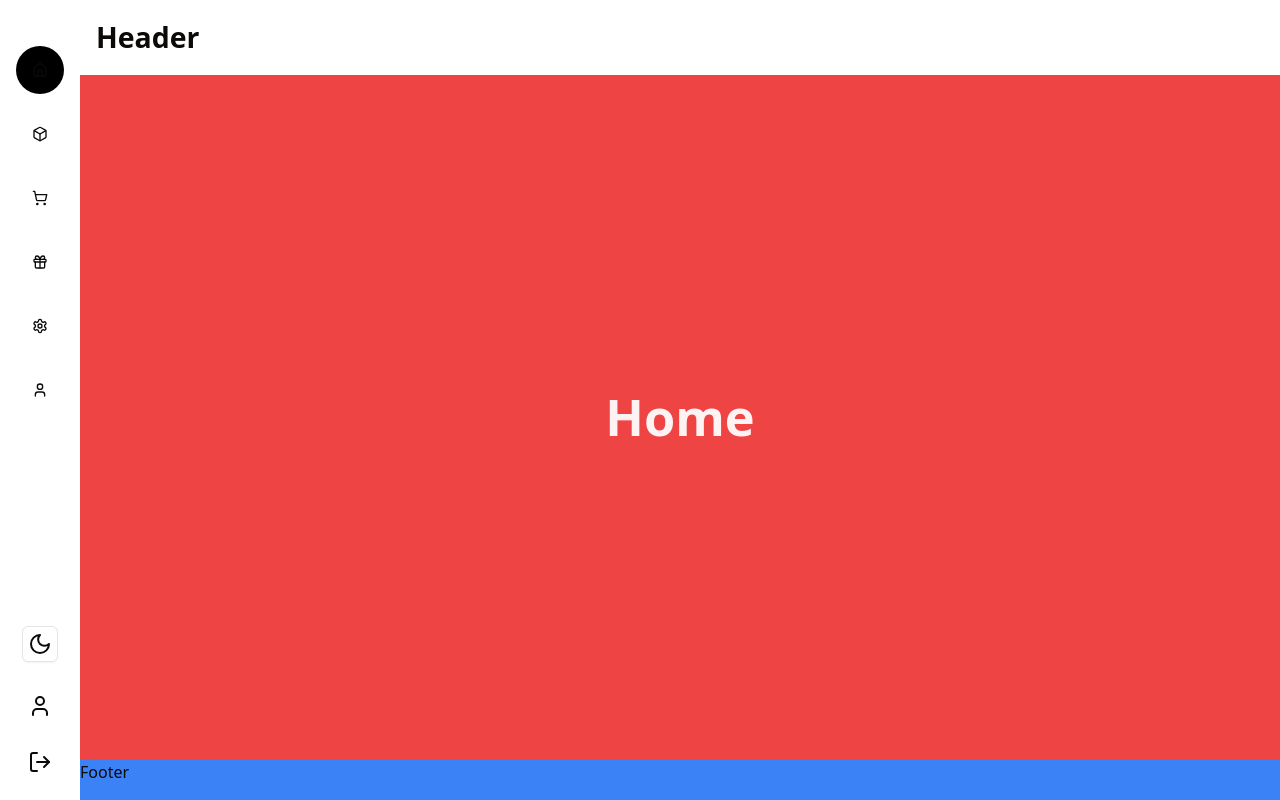
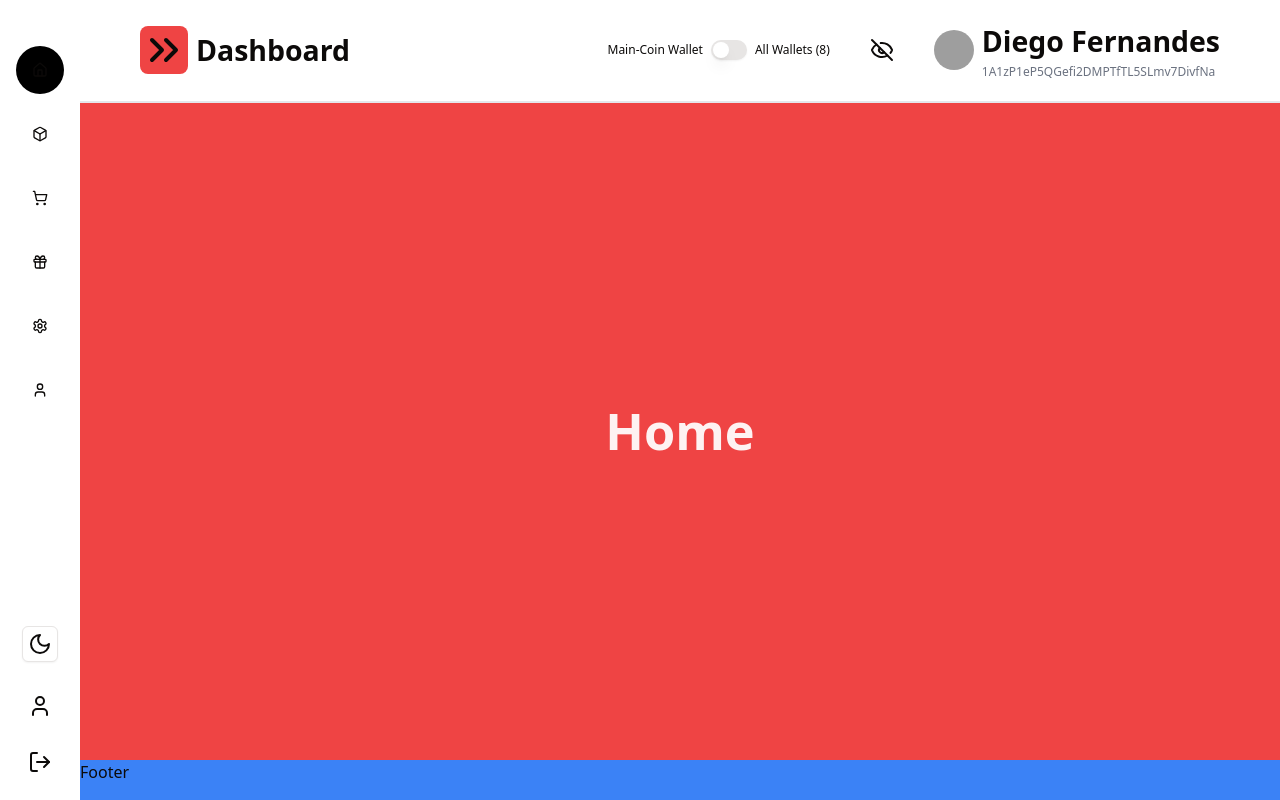
Before and after one commit to AdrienPoua/tekkare_test, a React (Vite) app: page / in a window 1280 px wide. Built offline with nearby package versions, Linux system fonts and the light colour scheme; grey boxes are pictures that could not be loaded.

Commit message:
header done

```diff
--- a/package.json
+++ b/package.json
@@ -10,10 +10,12 @@
     "preview": "vite preview"
   },
   "dependencies": {
+    "@radix-ui/react-avatar": "^1.1.0",
     "@radix-ui/react-dropdown-menu": "^2.1.1",
     "@radix-ui/react-icons": "^1.3.0",
     "@radix-ui/react-label": "^2.1.0",
     "@radix-ui/react-slot": "^1.1.0",
+    "@radix-ui/react-switch": "^1.1.0",
     "@radix-ui/react-tooltip": "^1.1.2",
     "@reduxjs/toolkit": "^2.2.7",
     "@tanstack/react-query": "^5.55.0",
--- a/src/components/Header.tsx
+++ b/src/components/Header.tsx
@@ -1,18 +1,80 @@
 import useDeviceType from "../contexts/breakpoints";
+import { useLocation } from "react-router-dom";
+import { ChevronsRight, EyeOff } from "lucide-react";
+import { Label } from "@/components/ui/label"
+import { Switch } from "@/components/ui/switch"
+import usePrivateMode from "../contexts/privateMode.tsx"
+import { Avatar, AvatarImage, AvatarFallback } from "@/components/ui/avatar"
+import { userData } from "../data/user"
 
-const DesktopHeader = () => {
+
+
+const ToggleButton = () => {
     return (
-        <div className="p-4 bg-background">
-            <h1 className="text-2xl font-bold">Header</h1>
+        <div className="flex items-center space-x-2">
+            <Label htmlFor="airplane-mode">Main-Coin Wallet</Label>
+            <Switch id="airplane-mode" />
+            <Label htmlFor="airplane-mode">All Wallets (8)</Label>
         </div>
     )
 }
 
+const User = ({ name, image, publicKey }: { name: string, image: string, publicKey: { [key: string]: string } }) => {
+    const { bitcoin } = publicKey
+    return (
+        <div className="flex justify-center items-center gap-2">
+            <Avatar>
+                <AvatarImage src={image} />
+                <AvatarFallback>CN</AvatarFallback>
+            </Avatar>
+            <div className="flex flex-col">
+                <h1 className="text-2xl font-bold">{name}</h1>
+                <p className="text-sm text-gray-500">{bitcoin}</p>
+            </div>
+        </div>
+    )
+}
+
+
+
+const DesktopHeader = () => {
+    const { setPrivateMode } = usePrivateMode();
+    const pathname = useLocation().pathname.slice(1).toUpperCase()
+    const title = pathname ? pathname : 'Dashboard'
+    return (
+        <header className="py-5 px-[5%] bg-background border-b-2 border-gray-200 shadow-xl flex justify-between">
+            <div className="flex items-center gap-2">
+                <ChevronsRight size={48} className="bg-red-500 rounded-lg" />
+                <h1 className="text-2xl font-bold">{title} </h1>
+            </div>
+            <div className="flex items-center gap-10">
+                <ToggleButton />
+                <button onClick={() => {
+                    setPrivateMode((prev) => !prev);
+                }}> <EyeOff size={24} /> </button>
+                <User {...userData} />
+            </div>
+        </header>
+    )
+}
+
 const MobileHeader = () => {
+    const { setPrivateMode } = usePrivateMode();
+    const pathname = useLocation().pathname.slice(1).toUpperCase()
     return (
-        <div className="p-4">
-            <h1 className="text-2xl font-bold">mobile header</h1>
-        </div>
+        <header className="py-5 px-[5%] bg-background border-b-2 border-gray-200 shadow-xl flex justify-between">
+            <div className="flex items-center gap-2">
+                <ChevronsRight size={48} className="bg-red-500 rounded-lg" />
+                <h1 className="text-2xl font-bold">{pathname} </h1>
+            </div>
+            <div className="flex items-center gap-10">
+                <ToggleButton />
+                <button onClick={() => {
+                    setPrivateMode((prev) => !prev);
+                }}> <EyeOff size={24} /> </button>
+                <User {...userData} />
+            </div>
+        </header>
     )
 }
 
--- a/src/components/aside/DesktopAside.tsx
+++ b/src/components/aside/DesktopAside.tsx
@@ -1,46 +1,9 @@
 import { Link, useLocation, useNavigate } from "react-router-dom";
 import DarkAndLightButton from "../DarkAndLightButton";
-import {
-    Home, ShoppingCart, User, Gift, LogOut, Settings, Box
-} from "lucide-react";
+import { User, LogOut } from "lucide-react";
 import { Tooltip, TooltipContent, TooltipProvider, TooltipTrigger } from "../ui/tooltip";
 import clsx from "clsx";
-
-
-
-const links = [
-    {
-        name: "Dashboard",
-        icon: Home,
-        href: "/",
-    },
-    {
-        name: "Assets",
-        icon: Box,
-        href: "/assets",
-    },
-    {
-        name: "Orders",
-        icon: ShoppingCart,
-        href: "/orders",
-    },
-    {
-        name: "Rewards",
-        icon: Gift,
-        href: "/rewards",
-    },
-    {
-        name: "Settings",
-        icon: Settings,
-        href: "/settings",
-    },
-    {
-        name: "Users",
-        icon: User,
-        href: "/user",
-    }
-];
-
+import { links } from "../../data/navigation";
 
 
 export default function DesktopAside() {
--- a/src/components/aside/MobileAside.tsx
+++ b/src/components/aside/MobileAside.tsx
@@ -1,9 +1,10 @@
 import { useLocation, Link } from 'react-router-dom';
-import { Home, Box, ShoppingCart, Gift, Settings, User } from 'lucide-react'; // Adjust imports as necessary
+import { Home, Box, ShoppingCart, Gift, Settings, User, EyeOff } from 'lucide-react'; // Adjust imports as necessary
 import clsx from 'clsx';
 import { TooltipProvider } from '../ui/tooltip';
 import { useState, useEffect } from 'react';
 import DarkAndLightButton from '../DarkAndLightButton';
+import usePrivateMode from '../../contexts/privateMode';
 
 export default function MobileAside() {
     const location = useLocation();
@@ -77,18 +78,23 @@ const ParametersBtn = () => {
             >
                 <Settings className="h-6 w-6" />
             </button>
-            <div className={clsx(isOpen ? "absolute bg-background -translate-x-5 -translate-y-10 rounded-t-full" : "hidden", "transition - all duration - 300")}>
+            <div className={clsx(isOpen ? "absolute bg-background  -left-6 -translate-y-10 rounded-t-full" : "hidden", "transition - all duration - 300")}>
                 <DropdownMenu />
             </div>
         </div >
     );
 };
 
-const DropdownMenu = () => (
-    <div className='flex flex-col gap-5 justify-center items-center p-3'>
+const DropdownMenu = () => {
+    const { setPrivateMode } = usePrivateMode();
+    return (
+        <div className='flex flex-col gap-5 justify-center items-center px-5 py-5'>
             <Link to="/settings" >
                 <Settings className="h-6 w-6" />
             </Link>
+            <button onClick={() => {
+                setPrivateMode((prev) => !prev);
+            }}> <EyeOff size={24} /> </button>
             <button>
                 <Link to="/user">
                     <User className="h-6 w-6" />
@@ -97,3 +103,4 @@ const DropdownMenu = () => (
             <DarkAndLightButton />
         </div>
     );
+}
--- /dev/null
+++ b/src/components/ui/avatar.tsx
@@ -0,0 +1,48 @@
+import * as React from "react"
+import * as AvatarPrimitive from "@radix-ui/react-avatar"
+
+import { cn } from "@/lib/utils"
+
+const Avatar = React.forwardRef<
+  React.ElementRef<typeof AvatarPrimitive.Root>,
+  React.ComponentPropsWithoutRef<typeof AvatarPrimitive.Root>
+>(({ className, ...props }, ref) => (
+  <AvatarPrimitive.Root
+    ref={ref}
+    className={cn(
+      "relative flex h-10 w-10 shrink-0 overflow-hidden rounded-full",
+      className
+    )}
+    {...props}
+  />
+))
+Avatar.displayName = AvatarPrimitive.Root.displayName
+
+const AvatarImage = React.forwardRef<
+  React.ElementRef<typeof AvatarPrimitive.Image>,
+  React.ComponentPropsWithoutRef<typeof AvatarPrimitive.Image>
+>(({ className, ...props }, ref) => (
+  <AvatarPrimitive.Image
+    ref={ref}
+    className={cn("aspect-square h-full w-full", className)}
+    {...props}
+  />
+))
+AvatarImage.displayName = AvatarPrimitive.Image.displayName
+
+const AvatarFallback = React.forwardRef<
+  React.ElementRef<typeof AvatarPrimitive.Fallback>,
+  React.ComponentPropsWithoutRef<typeof AvatarPrimitive.Fallback>
+>(({ className, ...props }, ref) => (
+  <AvatarPrimitive.Fallback
+    ref={ref}
+    className={cn(
+      "flex h-full w-full items-center justify-center rounded-full bg-muted",
+      className
+    )}
+    {...props}
+  />
+))
+AvatarFallback.displayName = AvatarPrimitive.Fallback.displayName
+
+export { Avatar, AvatarImage, AvatarFallback }
--- /dev/null
+++ b/src/components/ui/switch.tsx
@@ -0,0 +1,27 @@
+import * as React from "react"
+import * as SwitchPrimitives from "@radix-ui/react-switch"
+
+import { cn } from "@/lib/utils"
+
+const Switch = React.forwardRef<
+  React.ElementRef<typeof SwitchPrimitives.Root>,
+  React.ComponentPropsWithoutRef<typeof SwitchPrimitives.Root>
+>(({ className, ...props }, ref) => (
+  <SwitchPrimitives.Root
+    className={cn(
+      "peer inline-flex h-5 w-9 shrink-0 cursor-pointer items-center rounded-full border-2 border-transparent shadow-sm transition-colors focus-visible:outline-none focus-visible:ring-2 focus-visible:ring-ring focus-visible:ring-offset-2 focus-visible:ring-offset-background disabled:cursor-not-allowed disabled:opacity-50 data-[state=checked]:bg-primary data-[state=unchecked]:bg-input",
+      className
+    )}
+    {...props}
+    ref={ref}
+  >
+    <SwitchPrimitives.Thumb
+      className={cn(
+        "pointer-events-none block h-4 w-4 rounded-full bg-background shadow-lg ring-0 transition-transform data-[state=checked]:translate-x-4 data-[state=unchecked]:translate-x-0"
+      )}
+    />
+  </SwitchPrimitives.Root>
+))
+Switch.displayName = SwitchPrimitives.Root.displayName
+
+export { Switch }
--- /dev/null
+++ b/src/contexts/privateMode.tsx
@@ -0,0 +1,28 @@
+import { createContext, useContext, useState, Dispatch, SetStateAction } from 'react';
+
+// Define the context type
+interface PrivateModeContextType {
+    privateMode: boolean;
+    setPrivateMode: Dispatch<SetStateAction<boolean>>;
+}
+
+// Create context with a type-safe default value
+const PrivateModeContext = createContext<PrivateModeContextType | undefined>(undefined);
+
+export default function usePrivateMode(): PrivateModeContextType {
+    const context = useContext(PrivateModeContext);
+    if (!context) {
+        throw new Error("usePrivateMode must be used within PrivateModeProvider");
+    }
+    return context;
+};
+
+export const PrivateModeProvider = ({ children }: { children: React.ReactNode }) => {
+    const [privateMode, setPrivateMode] = useState(false);
+
+    return (
+        <PrivateModeContext.Provider value={{ privateMode, setPrivateMode }}>
+            {children}
+        </PrivateModeContext.Provider>
+    );
+};
--- /dev/null
+++ b/src/data/navigation.ts
@@ -0,0 +1,33 @@
+import { Home, Box, ShoppingCart, Gift, Settings, User } from "lucide-react";
+export const links = [
+    {
+        name: "Dashboard",
+        icon: Home,
+        href: "/",
+    },
+    {
+        name: "Assets",
+        icon: Box,
+        href: "/assets",
+    },
+    {
+        name: "Orders",
+        icon: ShoppingCart,
+        href: "/orders",
+    },
+    {
+        name: "Rewards",
+        icon: Gift,
+        href: "/rewards",
+    },
+    {
+        name: "Settings",
+        icon: Settings,
+        href: "/settings",
+    },
+    {
+        name: "Users",
+        icon: User,
+        href: "/user",
+    }
+];
--- /dev/null
+++ b/src/data/user.ts
@@ -0,0 +1,7 @@
+export const userData = {
+    name: "Diego Fernandes",
+    image: "https://github.com/shadcn.png",
+    publicKey: {
+        bitcoin: "1A1zP1eP5QGefi2DMPTfTL5SLmv7DivfNa"
+    }
+}
--- a/src/main.tsx
+++ b/src/main.tsx
@@ -6,19 +6,21 @@ import { BrowserRouter } from 'react-router-dom'
 import { QueryClient, QueryClientProvider } from '@tanstack/react-query'
 import { ThemeProvider } from './contexts/theme-provider.tsx'
 import { DeviceProvider } from './contexts/breakpoints.tsx'
+import { PrivateModeProvider } from './contexts/privateMode.tsx'
 
 const queryClient = new QueryClient()
-
 createRoot(document.getElementById('root')!).render(
   <StrictMode>
     <ThemeProvider>
       <DeviceProvider>
-        <QueryClientProvider client={queryClient}>
-          <BrowserRouter>
-            <App />
-          </BrowserRouter>
-        </QueryClientProvider>
+        <PrivateModeProvider>
+          <QueryClientProvider client={queryClient}>
+            <BrowserRouter>
+              <App />
+            </BrowserRouter>
+          </QueryClientProvider>
+        </PrivateModeProvider>
       </DeviceProvider>
     </ThemeProvider>
-  </StrictMode>,
+  </StrictMode>
 )
```
Also changed, not shown: 1 other file (tests, documents, lock files or other folders). Lines whose indentation alone changed are shown as unchanged.
